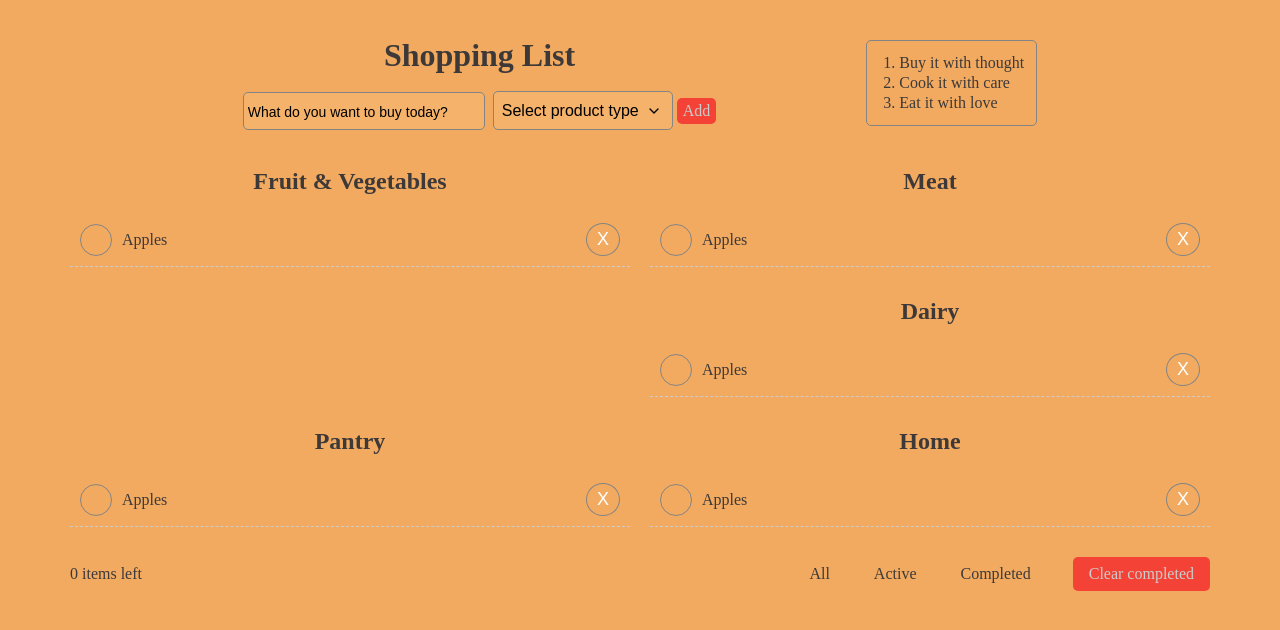
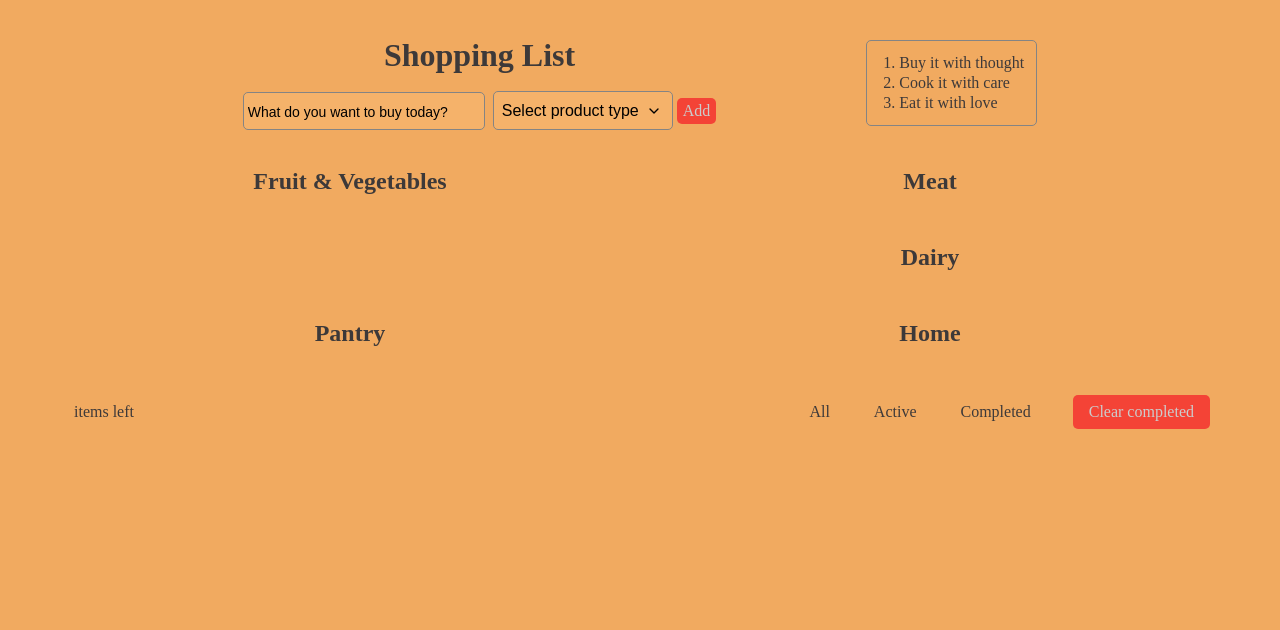
Before and after one commit to iahub4metra/Shopping-List, a Vue app: page / in a window 1280 px wide. Shown: the top 630 px of the page. Built offline with nearby package versions, Linux system fonts and the light colour scheme; a web font is replaced by a local one.

Commit message:
adding products to list by type

```diff
--- a/src/App.vue
+++ b/src/App.vue
@@ -2,9 +2,9 @@
   <header class="header">
     <div class="header-container">
       <h1 class="header-title">Shopping List</h1>
-      <form action="" class="input-container">
-        <input class="header-input" type="text" name="mainInput" id="mainInput" placeholder="What do you want to buy today?" required>
-        <select name="" id="selectTypeOfProduct" required>
+      <form @submit.prevent="addProduct" class="input-container">
+        <input v-model="productInput" class="header-input" type="text" name="mainInput" id="mainInput" placeholder="What do you want to buy today?">
+        <select v-model="selectedType" name="" id="selectTypeOfProduct" required>
           <option value="" disabled selected>Select product type</option>
           <option value="fruitsAndVegetables">Fruit & Vegetables</option>
           <option value="meat"> Meat</option>
@@ -12,7 +12,7 @@
           <option value="pantry">Pantry</option>
           <option value="home">Home</option>
         </select>
-        <button type="submit" class="btn-sub">Add</button>
+        <button class="btn-sub">Add</button>
       </form>
     </div>
     <ol class="decorative-list">
@@ -33,52 +33,89 @@
         <div class="first-list">
           <h2 class="list-title">Fruit & Vegetables</h2>
           <ul>
-            <listItem/>
+            <listItem
+              v-for="product in filteredProducts('fruitsAndVegetables')"
+              :key="product.id"
+              :title="product.title"
+            />
           </ul>
         </div>
         <div class="second-list">
           <h2 class="list-title">Meat</h2>
           <ul>
-            <listItem/>
+            <listItem
+              v-for="product in filteredProducts('meat')"
+              :key="product.id"
+              :title="product.title"
+            />
           </ul>
         </div>
         <div class="third-list">
           <h2 class="list-title">Dairy</h2>
           <ul>
-            <listItem/>
+            <listItem
+              v-for="product in filteredProducts('dairy')"
+              :key="product.id"
+              :title="product.title"
+            />
           </ul>
         </div>
         <div class="fourth-list">
           <h2 class="list-title">Pantry</h2>
           <ul>
-            <listItem/>
+            <listItem
+              v-for="product in filteredProducts('pantry')"
+              :key="product.id"
+              :title="product.title"
+            />
           </ul>
         </div>
         <div class="fifth-list">
           <h2 class="list-title">Home</h2>
           <ul>
-            <listItem/>
+            <listItem
+              v-for="product in filteredProducts('home')"
+              :key="product.id"
+              :title="product.title"
+            />
           </ul>
         </div>
       </div>
     </section>
   </main>
-  <footerTemplate :num="counts.count" @increment="incrementParent"/>
+  <footerTemplate :remaining="remaining"/>
 </template>
 
 
 <script setup>
 import listItem from "./components/listItem.vue";
 import footerTemplate from "./components/footer.vue";
-import {ref} from "vue";
+import {ref, computed} from "vue";
 
-const counts = ref({
-  count:0,
-})
-const incrementParent = ()=>{
-  counts.value.count++
+let productInput = ref('');
+let selectedType = ref('');
+
+const products = ref([])
+const remaining = computed(()=>products.value.length)
+
+
+const addProduct = (e)=>{
+  e.preventDefault();
+  if (!productInput.value.trim() || !selectedType.value) {
+    return;
+  }
+  products.value.push({
+    id:Date.now(),
+    title: productInput.value.trim(),
+    type: selectedType.value,
+    completed: false,
+  })
+  productInput.value = '';
+  selectedType.value = ''
 }
 
-
+const filteredProducts = (type) => {
+  return products.value.filter(product => product.type === type);
+}
 
 </script>
```
